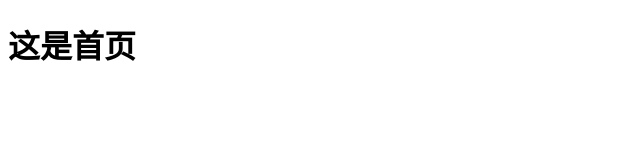
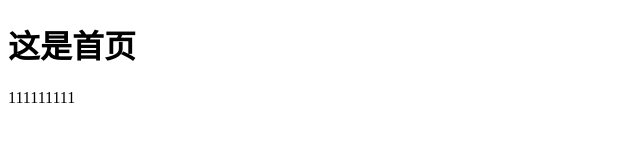
Before and after one commit to 751914662/git-demo, a plain HTML site: page index.html in a window 1280 px wide. Shown: the full height of the page, 0-640 px from the left. Drawn offline with Linux system fonts and the light colour scheme.

Commit message:
程序员A第二次提交

```diff
--- a/index.html
+++ b/index.html
@@ -7,5 +7,6 @@
 </head>
 <body>
     <h1>这是首页</h1>
+    <p>111111111</p>
 </body>
 </html>
```
